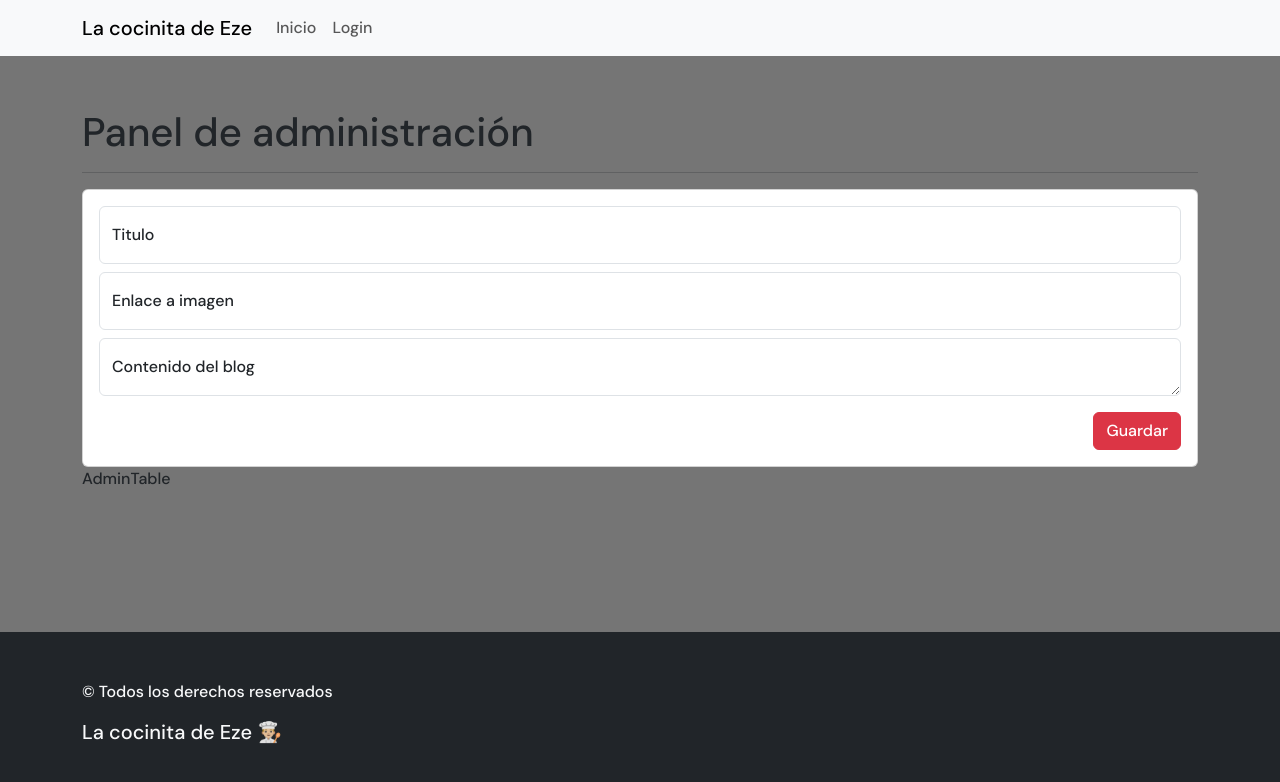
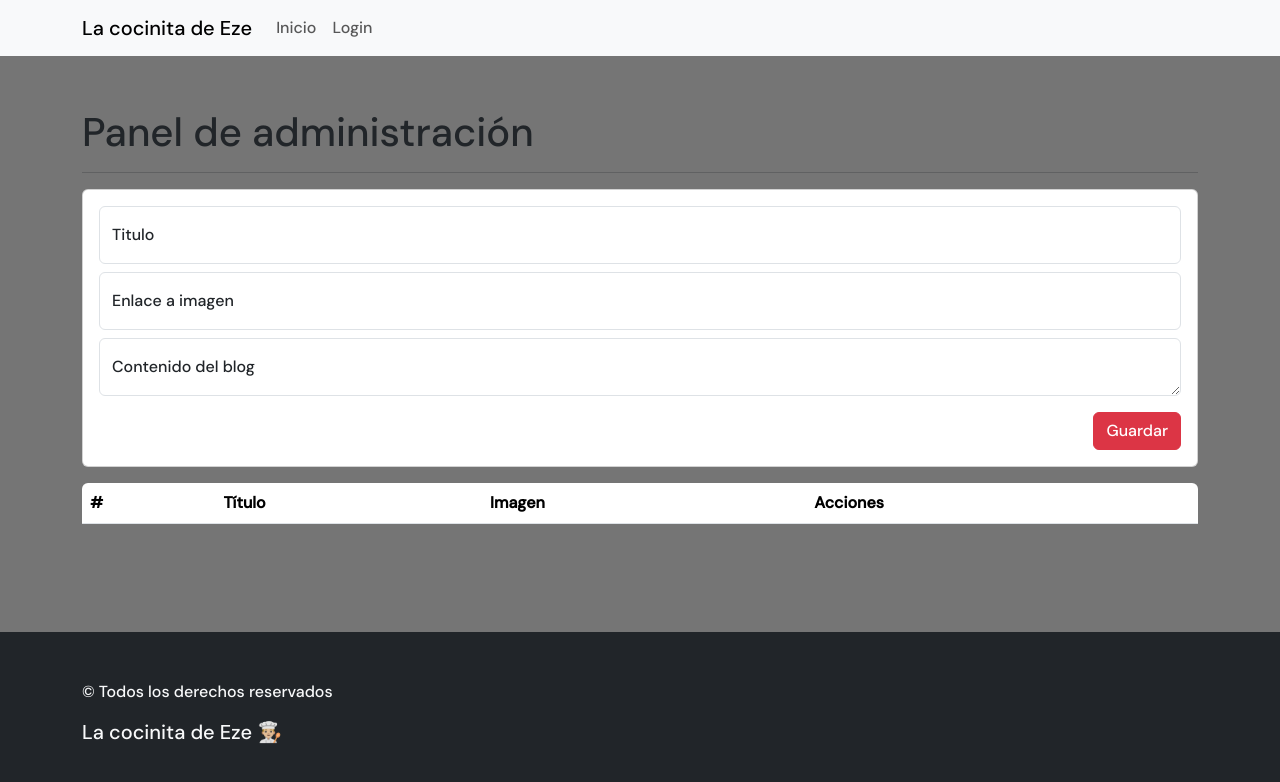
Before and after one commit to ezeamin/ejercicio-14-react-63i, a React (Vite) app: page /admin in a window 1280 px wide. Shown: the top 782 px of the page. Built offline with nearby package versions, Linux system fonts and the light colour scheme.

Commit message:
termino seccion de la lectura de blogs

```diff
--- a/src/components/Admin/AdminForm/AdminForm.jsx
+++ b/src/components/Admin/AdminForm/AdminForm.jsx
@@ -18,8 +18,6 @@
   } = useForm();
 
   const handleSubmit = (data) => {
-    console.log(data);
-
     const newBlog = { ...data, id: generateId() };
     setBlogs((prev) => [...prev, newBlog]);
 
--- a/src/components/Admin/AdminTable/AdminTable.jsx
+++ b/src/components/Admin/AdminTable/AdminTable.jsx
@@ -1,6 +1,28 @@
-const AdminTable = () => {
+import TableRow from './TableRow';
+
+import "./style.css"
+
+const AdminTable = (props) => {
+  const { blogs, setBlogs } = props;
+
   return (
-    <div>AdminTable</div>
-  )
-}
-export default AdminTable
+    <section className='table-responsive mt-3 rounded'>
+      <table className='table'>
+        <thead>
+          <tr>
+            <th>#</th>
+            <th>Título</th>
+            <th>Imagen</th>
+            <th>Acciones</th>
+          </tr>
+        </thead>
+        <tbody>
+          {blogs.map((blog,index) => (
+            <TableRow blog={blog} key={blog.id} index={index} />
+          ))}
+        </tbody>
+      </table>
+    </section>
+  );
+};
+export default AdminTable;
--- /dev/null
+++ b/src/components/Admin/AdminTable/TableRow.jsx
@@ -0,0 +1,18 @@
+const TableRow = (props) => {
+  const { blog, index } = props;
+
+  return (
+    <tr>
+      <td>{index + 1}</td>
+      <td>{blog.title}</td>
+      <td>
+        <img src={blog['image-url']} alt={blog.title} className="admin-table-img" />
+      </td>
+      <td>
+        <button type="button" className="btn btn-warning">Editar</button>
+        <button type="button" className="btn btn-danger ms-2">Eliminar</button>
+      </td>
+    </tr>
+  );
+};
+export default TableRow;
--- /dev/null
+++ b/src/components/Admin/AdminTable/style.css
@@ -0,0 +1,4 @@
+.admin-table-img{
+    width: 150px;
+    border-radius: 1rem;
+}
```
